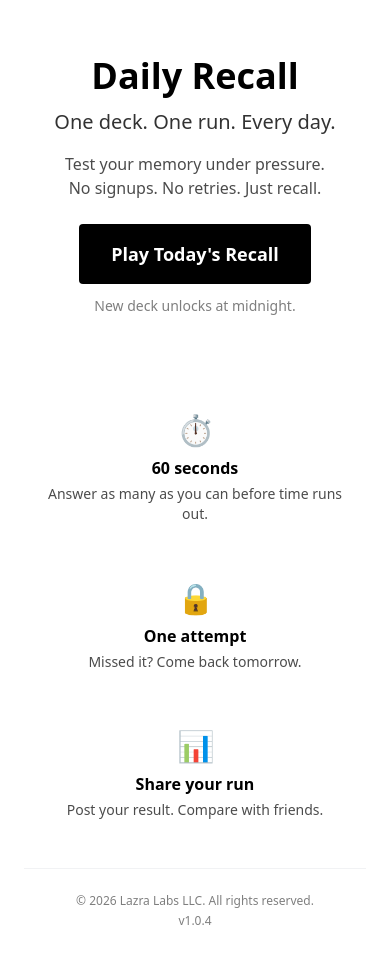
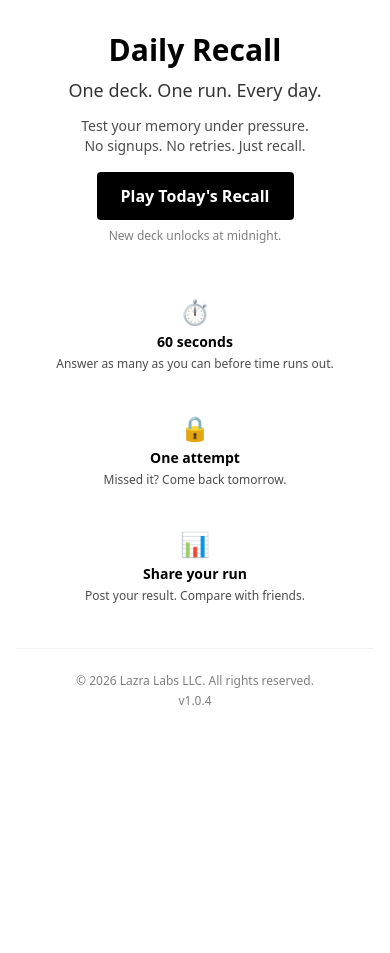
Before and after one commit to lazralabs-eng/recall-rush, a React (Vite) app: page / in a window 390 px wide. After the commit the page ends 844 px from the top, so only its background shows below. Built offline with nearby package versions, Linux system fonts and the light colour scheme.

Commit message:
Card Update for socials 1.1

```diff
--- a/src/App.tsx
+++ b/src/App.tsx
@@ -7,51 +7,51 @@ function Home() {
   const currentYear = new Date().getFullYear();
 
   return (
-    <div className="p-6 max-w-xl mx-auto">
+    <div className="p-4 md:p-6 max-w-xl mx-auto">
       {/* HERO SECTION */}
-      <div className="text-center py-8">
-        <h1 className="text-4xl font-bold mb-3">Daily Recall</h1>
-        <h2 className="text-xl opacity-80 mb-4">One deck. One run. Every day.</h2>
-        <p className="text-base opacity-70 mb-6 max-w-md mx-auto">
+      <div className="text-center py-4 md:py-8">
+        <h1 className="text-3xl md:text-4xl font-bold mb-2">Daily Recall</h1>
+        <h2 className="text-lg md:text-xl opacity-80 mb-3">One deck. One run. Every day.</h2>
+        <p className="text-sm md:text-base opacity-70 mb-4 max-w-md mx-auto">
           Test your memory under pressure.<br />
           No signups. No retries. Just recall.
         </p>
 
         <Link
-          className="inline-block px-8 py-4 rounded bg-black text-white text-center font-semibold hover:bg-gray-800 transition text-lg"
+          className="inline-block px-6 md:px-8 py-3 md:py-4 rounded bg-black text-white text-center font-semibold hover:bg-gray-800 transition text-base md:text-lg"
           to="/play/nfl-playoffs"
         >
           Play Today's Recall
         </Link>
 
-        <p className="mt-3 text-sm opacity-50">
+        <p className="mt-2 text-xs md:text-sm opacity-50">
           New deck unlocks at midnight.
         </p>
       </div>
 
       {/* HOW IT WORKS SECTION */}
-      <div className="mt-12 mb-8">
-        <div className="grid grid-cols-1 md:grid-cols-3 gap-6">
-          <div className="text-center p-4">
-            <div className="text-3xl mb-2">⏱</div>
-            <h3 className="font-semibold mb-1">60 seconds</h3>
-            <p className="text-sm opacity-70">
+      <div className="mt-6 md:mt-12 mb-6 md:mb-8">
+        <div className="grid grid-cols-1 md:grid-cols-3 gap-4 md:gap-6">
+          <div className="text-center p-3 md:p-4">
+            <div className="text-2xl md:text-3xl mb-1 md:mb-2">⏱</div>
+            <h3 className="font-semibold mb-1 text-sm md:text-base">60 seconds</h3>
+            <p className="text-xs md:text-sm opacity-70">
               Answer as many as you can before time runs out.
             </p>
           </div>
 
-          <div className="text-center p-4">
-            <div className="text-3xl mb-2">🔒</div>
-            <h3 className="font-semibold mb-1">One attempt</h3>
-            <p className="text-sm opacity-70">
+          <div className="text-center p-3 md:p-4">
+            <div className="text-2xl md:text-3xl mb-1 md:mb-2">🔒</div>
+            <h3 className="font-semibold mb-1 text-sm md:text-base">One attempt</h3>
+            <p className="text-xs md:text-sm opacity-70">
               Missed it? Come back tomorrow.
             </p>
           </div>
 
-          <div className="text-center p-4">
-            <div className="text-3xl mb-2">📊</div>
-            <h3 className="font-semibold mb-1">Share your run</h3>
-            <p className="text-sm opacity-70">
+          <div className="text-center p-3 md:p-4">
+            <div className="text-2xl md:text-3xl mb-1 md:mb-2">📊</div>
+            <h3 className="font-semibold mb-1 text-sm md:text-base">Share your run</h3>
+            <p className="text-xs md:text-sm opacity-70">
               Post your result. Compare with friends.
             </p>
           </div>
--- a/src/pages/Results.tsx
+++ b/src/pages/Results.tsx
@@ -1,10 +1,6 @@
 import { Link, useSearchParams } from "react-router-dom";
-import { useEffect } from "react";
 import { type Tile } from "../features/play/shareGrid";
 import { RunGrid } from "../components/RunGrid";
-
-// Cloudflare Worker endpoint for OG images
-const OG_BASE = "https://recall-rush-og-worker.christopher-037.workers.dev";
 
 type RunData = {
   runId: string;
@@ -132,39 +128,8 @@ export default function Results() {
   const runParam = sp.get("r");
   const resultsData = runParam ? decodeRunData(runParam) : null;
 
-  // Update OG meta tags for social sharing
-  useEffect(() => {
-    if (!resultsData || !runParam) return;
-
-    const ogImageUrl = `${OG_BASE}/?r=${encodeURIComponent(runParam)}`;
-    const dayInfo = resultsData.dayKey ? ` • ${resultsData.dayKey}` : '';
-    const title = `Recall Rush — Daily Sprint${dayInfo}`;
-    const description = `${resultsData.score}/${resultsData.maxScore || 450} • ${resultsData.accuracy}% accuracy • Best streak: ${resultsData.bestStreak}`;
-    const canonicalUrl = `${window.location.origin}/results?r=${encodeURIComponent(runParam)}`;
-
-    // Set or update meta tags (idempotent)
-    const setMeta = (property: string, content: string) => {
-      let meta = document.querySelector(`meta[property="${property}"]`) as HTMLMetaElement;
-      if (!meta) {
-        meta = document.createElement("meta");
-        meta.setAttribute("property", property);
-        document.head.appendChild(meta);
-      }
-      meta.content = content;
-    };
-
-    setMeta("og:title", title);
-    setMeta("og:description", description);
-    setMeta("og:image", ogImageUrl);
-    setMeta("og:url", canonicalUrl);
-    setMeta("og:type", "website");
-    setMeta("twitter:card", "summary_large_image");
-    setMeta("twitter:title", title);
-    setMeta("twitter:description", description);
-    setMeta("twitter:image", ogImageUrl);
-
-    document.title = title;
-  }, [resultsData, runParam]);
+  // Note: OG tags are now server-rendered by the Worker and Pages Function
+  // No need for client-side meta tag injection
 
   if (!resultsData) {
     return (
```
Also changed, not shown: worker.js (+63 -1 lines), 2 other files (tests, documents, lock files or other folders).
